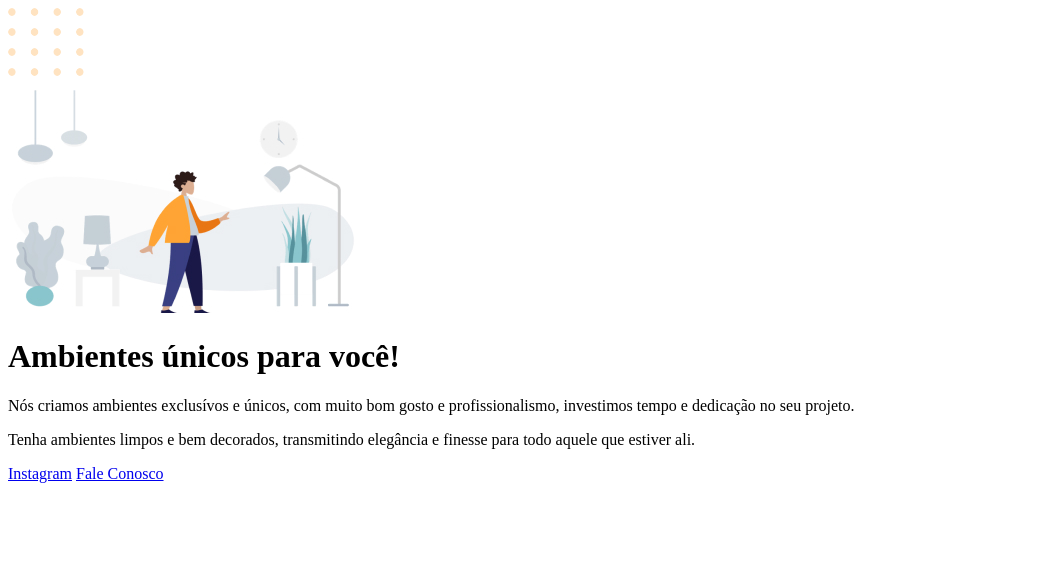
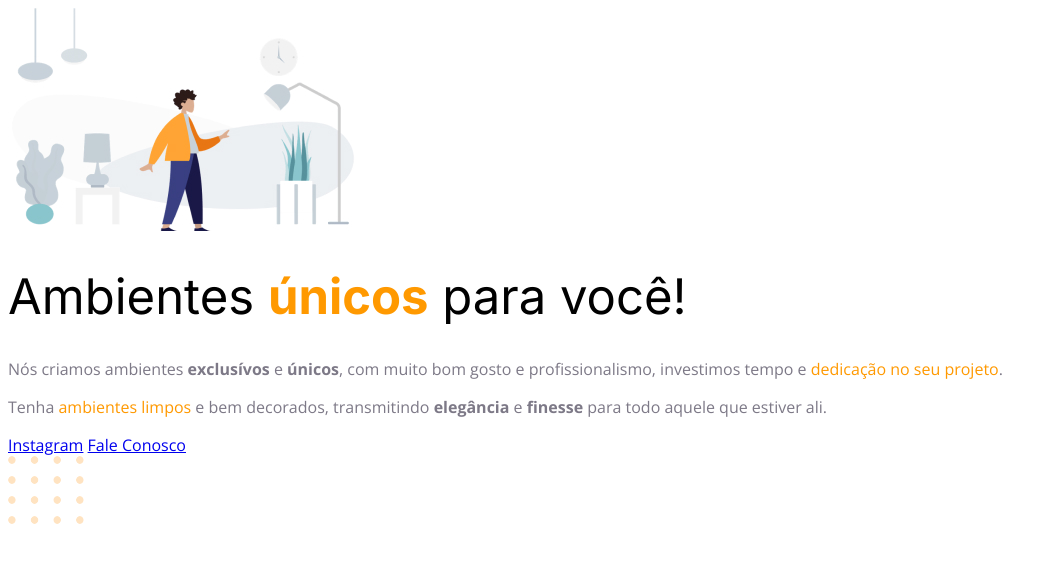
Before and after one commit to juniorvolontedev/explorer-ambientes, a plain HTML site: page index.html in a window 1280 px wide. Shown: the whole page, without its empty margins (0-1053 px from the left). Drawn offline with nearby package versions, Linux system fonts and the light colour scheme.

Commit message:
trabalhando com cores e fontes

```diff
--- a/index.html
+++ b/index.html
@@ -1,16 +1,20 @@
 <!DOCTYPE html>
 <html lang="pt-br">
   <head>
+    <link rel="preconnect" href="https://fonts.googleapis.com" />
+    <link rel="preconnect" href="https://fonts.gstatic.com" crossorigin />
+
     <meta charset="UTF-8" />
     <meta name="viewport" content="width=device-width, initial-scale=1.0" />
     <title>Móveis Customizados</title>
+
+    <link
+      href="https://fonts.googleapis.com/css2?family=Inter:wght@400;700&family=Open+Sans:wght@400;700&display=swap"
+      rel="stylesheet"
+    />
+    <link rel="stylesheet" href="./style.css" />
   </head>
   <body>
-    <img
-      src="./images/balls.svg"
-      alt="Bolinhas laranjadas no canto direito inferior da tela"
-    />
-
     <div id="hero">
       <img
         src="./images/image-1.jpg"
@@ -20,13 +24,15 @@
       <h1>Ambientes <span>únicos</span> para você!</h1>
 
       <p>
-        Nós criamos ambientes exclusívos e únicos, com muito bom gosto e
-        profissionalismo, investimos tempo e dedicação no seu projeto.
+        Nós criamos ambientes <strong>exclusívos</strong> e
+        <strong>únicos</strong>, com muito bom gosto e profissionalismo,
+        investimos tempo e <span>dedicação no seu projeto</span>.
       </p>
 
       <p>
-        Tenha ambientes limpos e bem decorados, transmitindo elegância e finesse
-        para todo aquele que estiver ali.
+        Tenha <span>ambientes limpos</span> e bem decorados, transmitindo
+        <strong>elegância</strong> e <strong>finesse</strong> para todo aquele
+        que estiver ali.
       </p>
     </div>
 
@@ -34,5 +40,11 @@
       <a href="https://instagram.com/moveisparavoce">Instagram</a>
       <a href="mailto:contato@moveisparavoce.com">Fale Conosco</a>
     </div>
+
+    <img
+      id="balls"
+      src="./images/balls.svg"
+      alt="Bolinhas laranjadas no canto direito inferior da tela"
+    />
   </body>
 </html>
--- /dev/null
+++ b/style.css
@@ -0,0 +1,22 @@
+body {
+  font-family: "Open Sans", sans-serif;
+}
+
+h1 {
+  font-family: "Inter", sans-serif;
+  font-size: 49px;
+  font-weight: normal;
+  line-height: 56px;
+}
+
+h1 span {
+  font-weight: bold;
+}
+
+span {
+  color: #ff9900;
+}
+
+p {
+  color: #7d7987;
+}
```
